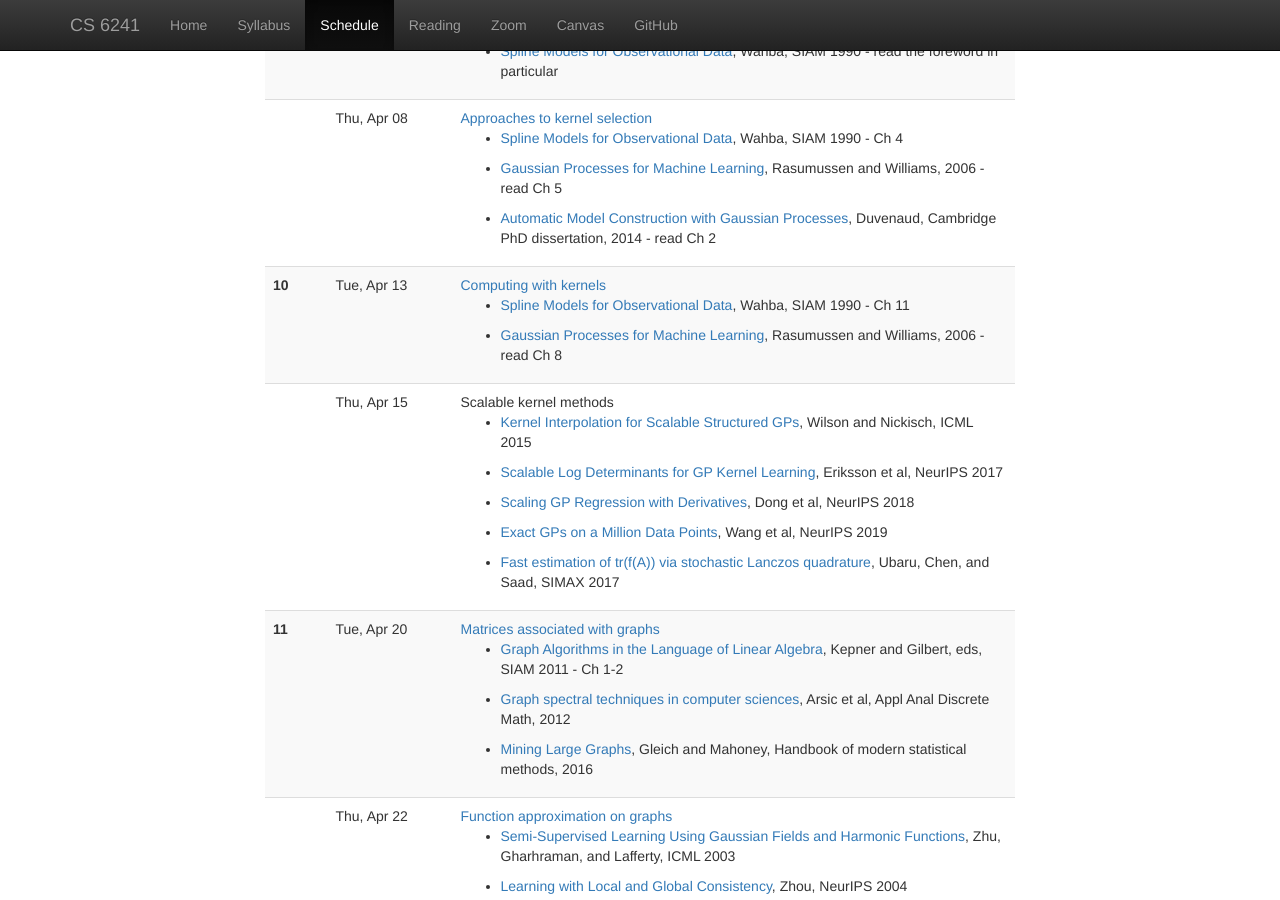
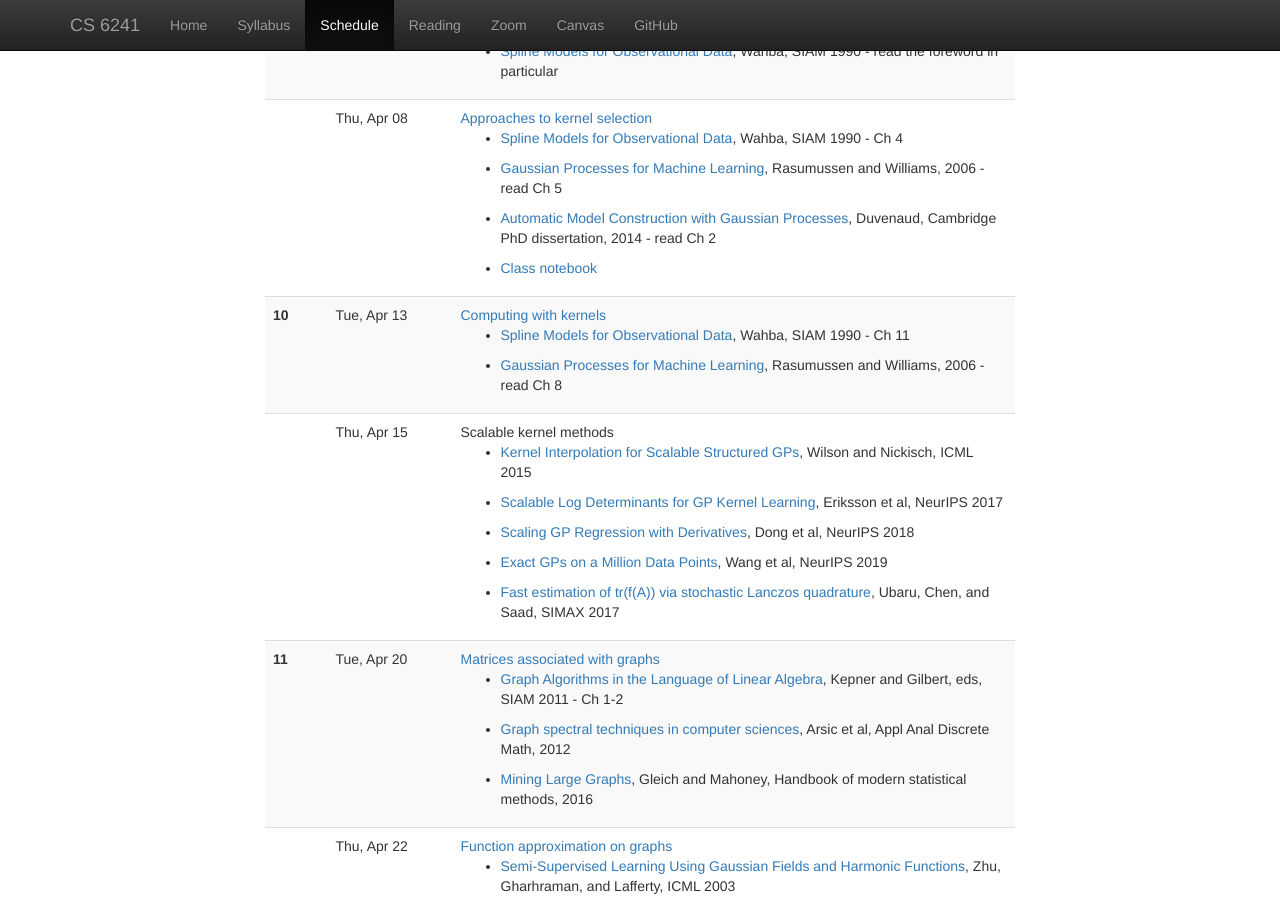
Before and after one commit to dbindel/cs6241-s21, a Jekyll site: the page built from web/schedule.html, in a window 1280 px wide and 900 px high, scrolled down 3787 px. Built offline with Jekyll 4.4.1, drawn with Linux system fonts in a browser that asks for light colours; nearby versions of some CDN libraries.

Commit message:
Link in 4/8 class notebook.

```diff
--- a/web/_data/lectures.yml
+++ b/web/_data/lectures.yml
@@ -251,6 +251,7 @@
     - "[Automatic Model Construction with Gaussian
         Processes](https://www.cs.toronto.edu/~duvenaud/thesis.pdf),
         Duvenaud, Cambridge PhD dissertation, 2014 - read Ch 2"
+    - "[Class notebook](meetings/nb-2021-04-08.ipynb)"
 #
 # ==================
 # Week 10
```
